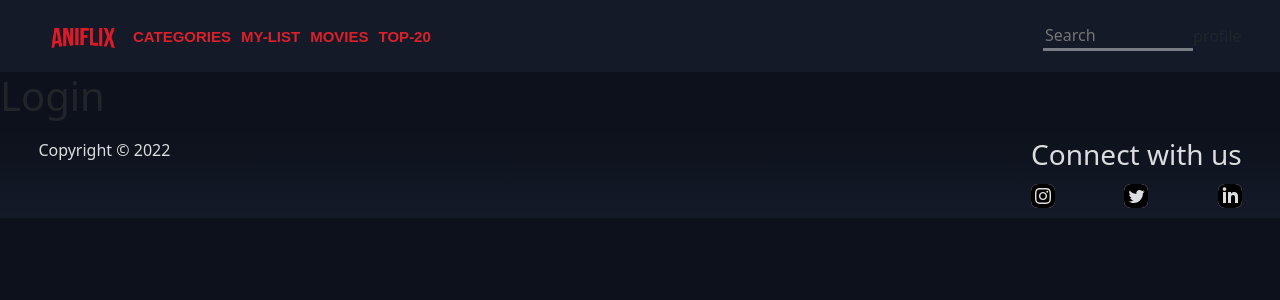
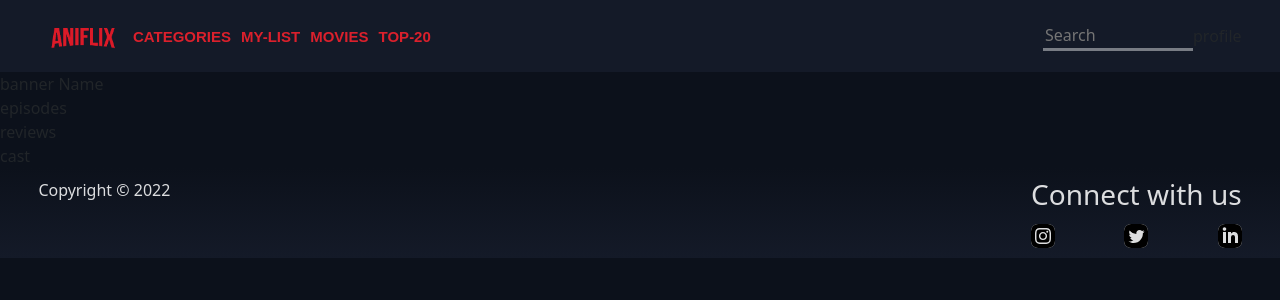
Before and after one commit to IronSpidy001/Aniflix, a React (Create React App) app: page / in a window 1280 px wide. Shown: the top 300 px of the page. Built offline with nearby package versions, Linux system fonts and the light colour scheme.

Commit message:
anime banner

```diff
--- a/package.json
+++ b/package.json
@@ -7,6 +7,7 @@
     "@testing-library/react": "^13.3.0",
     "@testing-library/user-event": "^13.5.0",
     "bootstrap": "^5.1.3",
+    "passport-google-oauth20": "^2.0.0",
     "react": "^18.2.0",
     "react-bootstrap": "^2.4.0",
     "react-dom": "^18.2.0",
--- a/src/App.js
+++ b/src/App.js
@@ -5,13 +5,14 @@ import Header from "./components/Header/Header"
 import Footer from "./components/Footer/Footer"
 import Login from "./components/login-screen/Login"
 import Home from "./components/Home/Home"
+import AnimeScreen from "./components/AnimeScreen/AnimeScreen.jsx"
 
 function App() {
   return (
     <div>
       <Header />
       <Routes>
-        <Route path="/" element={<Login />} />
+        <Route path="/" element={<AnimeScreen bannerName="banner Name" cast="cast" episodes="episodes" reviews="reviews"/>} />
         <Route path="/home" element={<Home />} />
       </Routes>
       <Footer />
--- /dev/null
+++ b/src/components/AnimeScreen/AnimeScreen.jsx
@@ -0,0 +1,18 @@
+import React from "react";
+import Banner from "./Banner"
+import Episodes from "./Episodes"
+import Reviews from "./Reviews"
+import Cast from "./Cast"
+
+function AnimeScreen(props){
+    return(
+        <div>
+            <Banner bannerName={props.bannerName}/>
+            <Episodes episodes={props.episodes}/>
+            <Reviews reviews={props.reviews}/>
+            <Cast cast={props.cast}/>
+        </div>
+    )
+}
+
+export default AnimeScreen;
--- /dev/null
+++ b/src/components/AnimeScreen/Banner.jsx
@@ -0,0 +1,11 @@
+import React from "react";
+
+function Banner(props){
+    return(
+        <div>
+            {props.bannerName}
+        </div>
+    )
+}
+
+export default Banner;
--- /dev/null
+++ b/src/components/AnimeScreen/Cast.jsx
@@ -0,0 +1,11 @@
+import React from "react";
+
+function Cast(props){
+    return(
+        <div>
+            {props.cast}
+        </div>
+    )
+}
+
+export default Cast;
--- /dev/null
+++ b/src/components/AnimeScreen/Episodes.jsx
@@ -0,0 +1,11 @@
+import React from "react";
+
+function Episodes(props){
+    return(
+        <div>
+            {props.episodes}
+        </div>
+    )
+}
+
+export default Episodes;
--- /dev/null
+++ b/src/components/AnimeScreen/Reviews.jsx
@@ -0,0 +1,11 @@
+import React from "react";
+
+function Reviews(props){
+    return(
+        <div>
+            {props.reviews}
+        </div>
+    )
+}
+
+export default Reviews;
```
Also changed, not shown: 2 other files (tests, documents, lock files or other folders).
